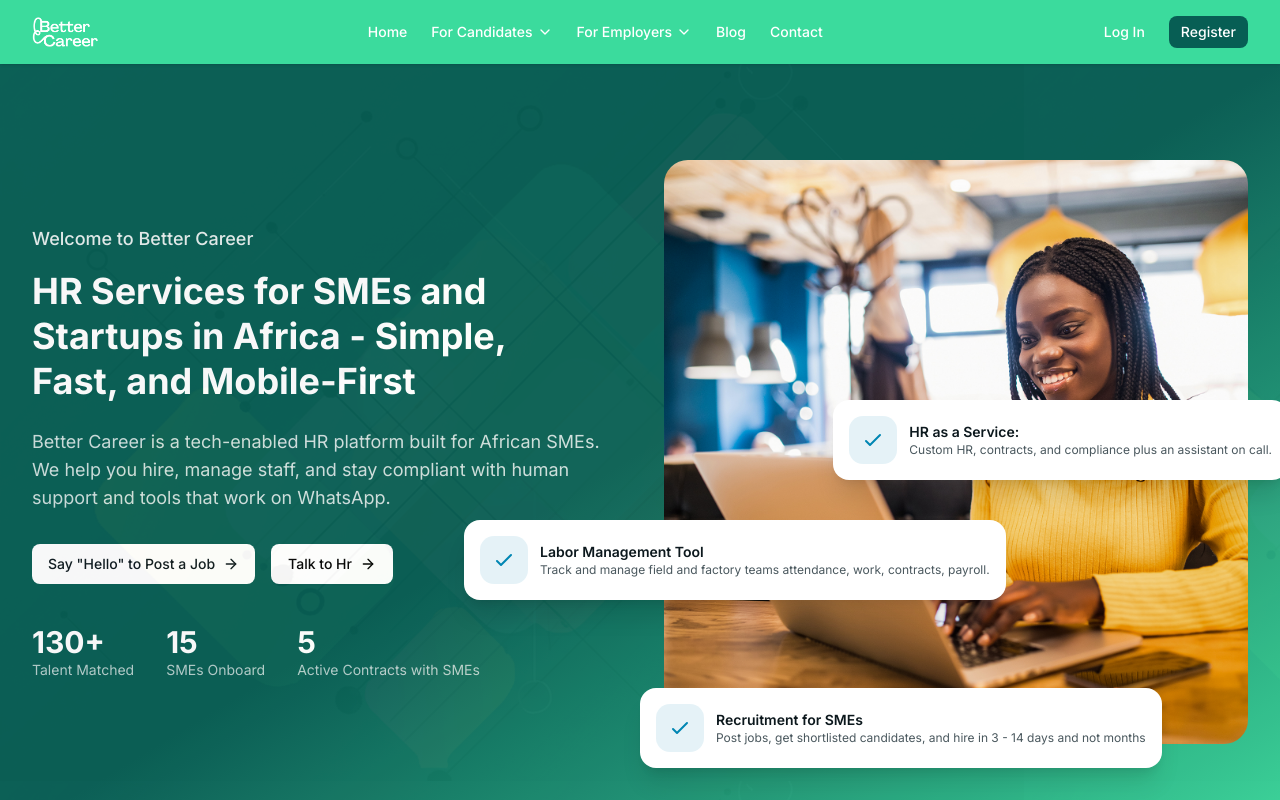
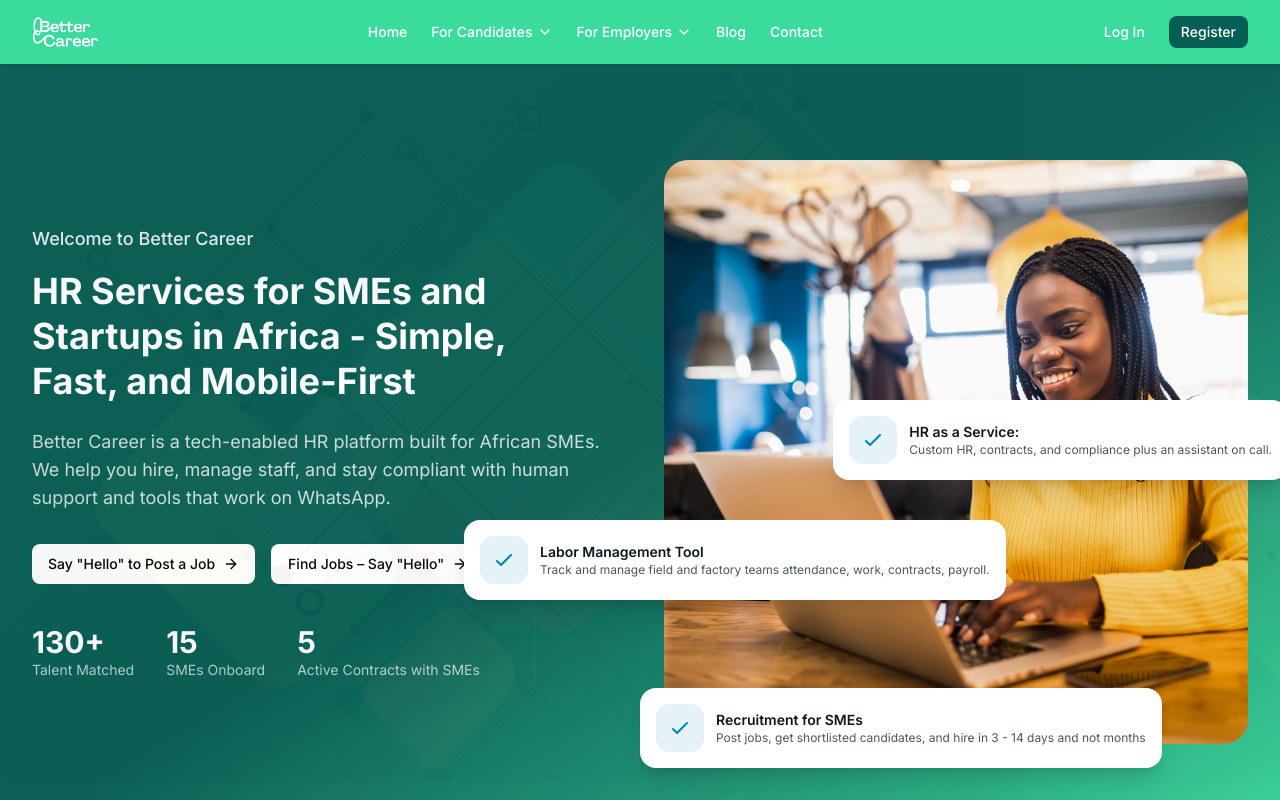
Before and after one commit to Farouq-okeniyi/Better_Career, a Next.js app: page / in a window 1280 px wide. Shown: the top 800 px of the page. Built offline with nearby package versions, Linux system fonts and the light colour scheme.

Commit message:
Refactor CTA buttons in hero section

```diff
--- a/components/home/hero-section.tsx
+++ b/components/home/hero-section.tsx
@@ -55,24 +55,31 @@ export function HeroSection() {
 
            {/* CTA Buttons */}
 <div className="mt-8 flex flex-wrap gap-4">
-             <Link href="https://wa.me/15558075789">
-                <Button variant="secondary" size="lg" className="gap-2 bg-white text-foreground hover:bg-white/90">
+  <Button
+    asChild
+    variant="secondary"
+    size="lg"
+    className="gap-2 bg-white text-black hover:bg-white/90"
+  >
+    <Link href="https://wa.me/15558075789" target="_blank">
       Say "Hello" to Post a Job
       <ArrowRight className="h-4 w-4" />
+    </Link>
   </Button>
-              </Link>
-              <Link href="https://wa.me/15558075789">
+
   <Button
+    asChild
     variant="outline"
     size="lg"
-                  className="border-white/30 bg-white text-black hover:bg-white/10 hover:text-white"
+    className="gap-2 border-white/30 bg-white text-black hover:bg-white/90"
+  >
+    <Link href="https://wa.me/15558075789" target="_blank">
+      Find Jobs – Say "Hello"
+      <ArrowRight className="h-4 w-4" />
+    </Link>
+  </Button>
+</div>
 
-                >
-                  Talk to Hr
-                   <ArrowRight className="h-4 w-4" />
-                </Button>
-              </Link>
-            </div>
 
             {/* Stats */}
             <div className="mt-10 flex flex-wrap gap-8">
```
Lines whose indentation alone changed are shown as unchanged.
